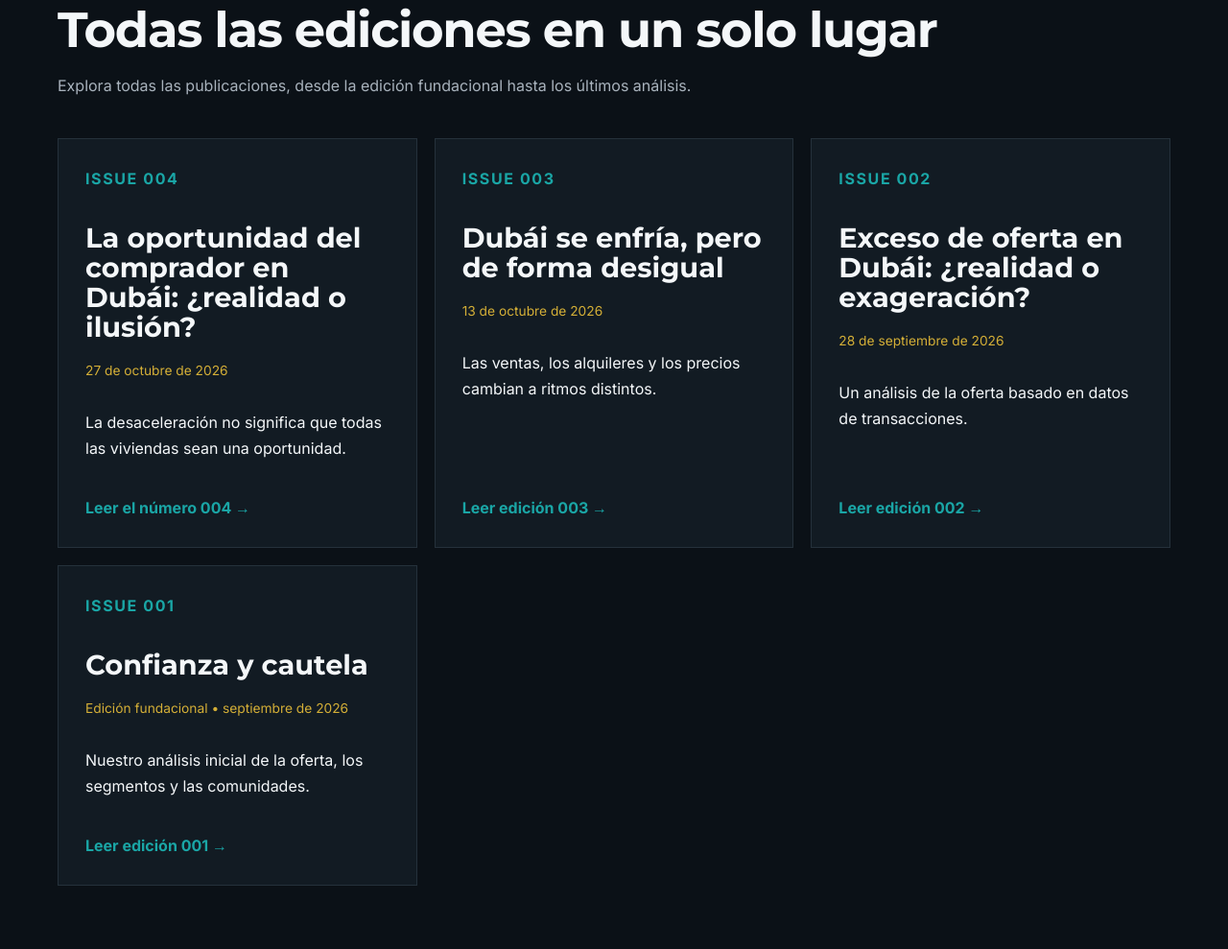
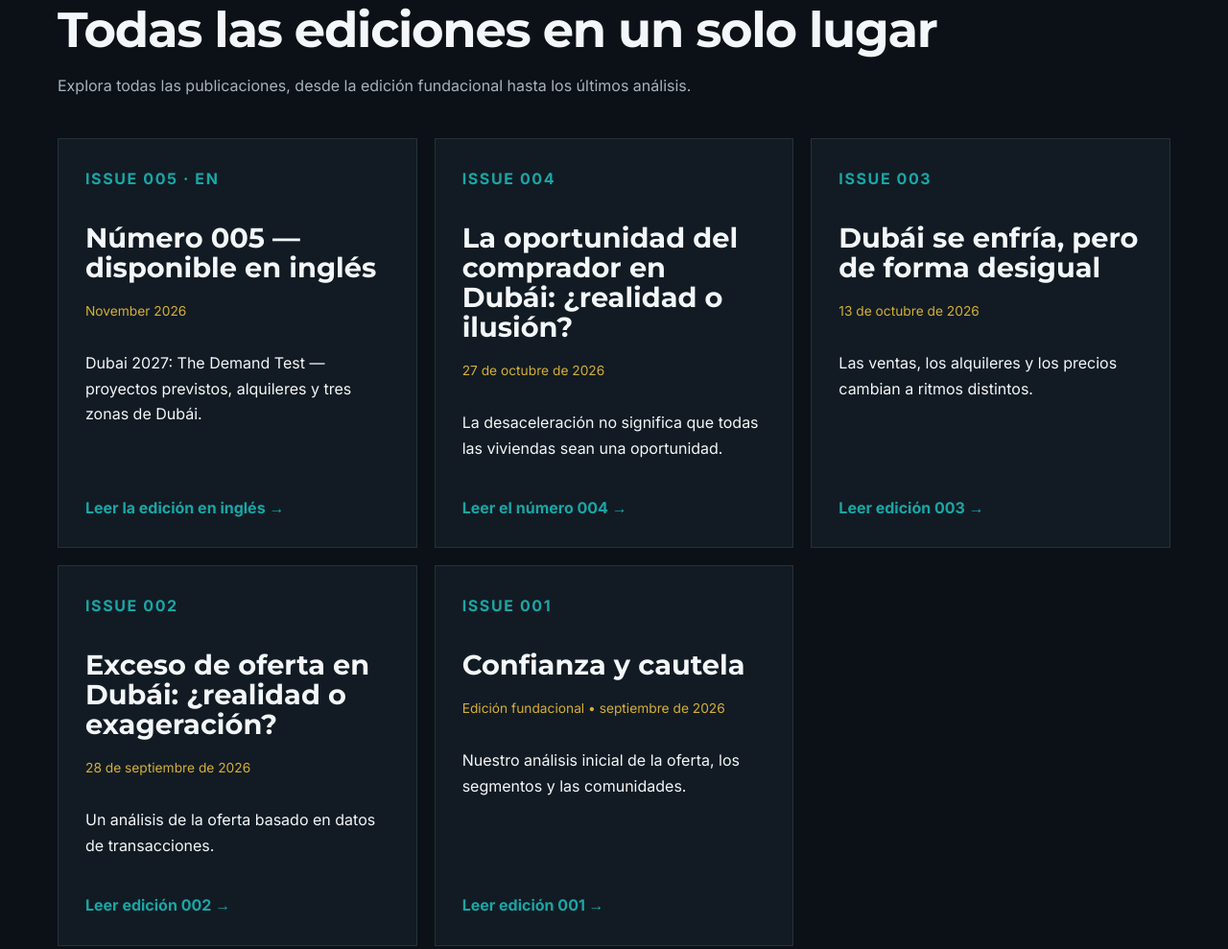
Before and after one commit to dpimrltmao/dubai-property-intelligence, a plain HTML site: page es/index.html in a window 1280 px wide. Shown: the part 3573-4562 px from the top of the page at 96% size. Drawn offline with Linux system fonts and the light colour scheme.

Commit message:
Make English Issue 005 discoverable in localized archives

```diff
--- a/es/index.html
+++ b/es/index.html
@@ -760,7 +760,7 @@
 <!-- ========================================================
      LATEST ISSUE — ISSUE 003
      ======================================================== -->
-<section class="section" id="publications" aria-labelledby="publications-title"><div class="container"><p class="eyebrow">Archivo de publicaciones DPI</p><h2 class="section-title" id="publications-title">Todas las ediciones en un solo lugar</h2><p class="section-intro">Explora todas las publicaciones, desde la edición fundacional hasta los últimos análisis.</p><div class="cards"><a class="card publication-card" href="/es/issue-004.html">
+<section class="section" id="publications" aria-labelledby="publications-title"><div class="container"><p class="eyebrow">Archivo de publicaciones DPI</p><h2 class="section-title" id="publications-title">Todas las ediciones en un solo lugar</h2><p class="section-intro">Explora todas las publicaciones, desde la edición fundacional hasta los últimos análisis.</p><div class="cards"><a class="card publication-card" href="/issue-005.html" lang="en"><div class="card-number">ISSUE 005 · EN</div><h3>Número 005 — disponible en inglés</h3><p class="card-sub">November 2026</p><p>Dubai 2027: The Demand Test — proyectos previstos, alquileres y tres zonas de Dubái.</p><span class="publication-cta">Leer la edición en inglés →</span></a><a class="card publication-card" href="/es/issue-004.html">
     <div class="card-number">ISSUE 004</div><h3>La oportunidad del comprador en Dubái: ¿realidad o ilusión?</h3>
     <p class="card-sub">27 de octubre de 2026</p><p>La desaceleración no significa que todas las viviendas sean una oportunidad.</p>
     <span class="publication-cta">Leer el número 004 →</span>
```
